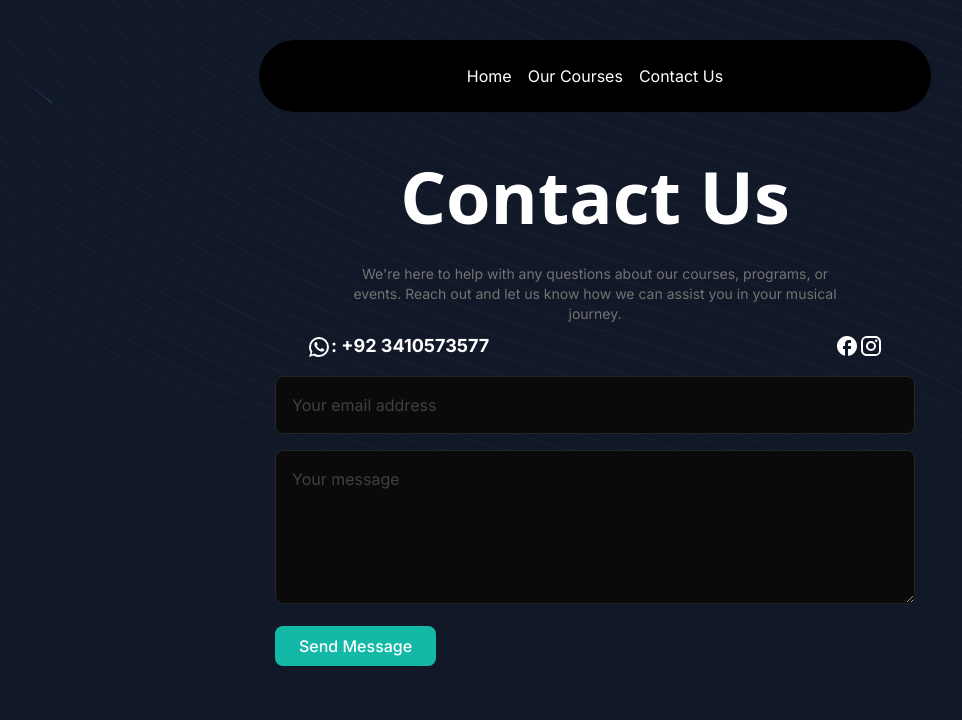
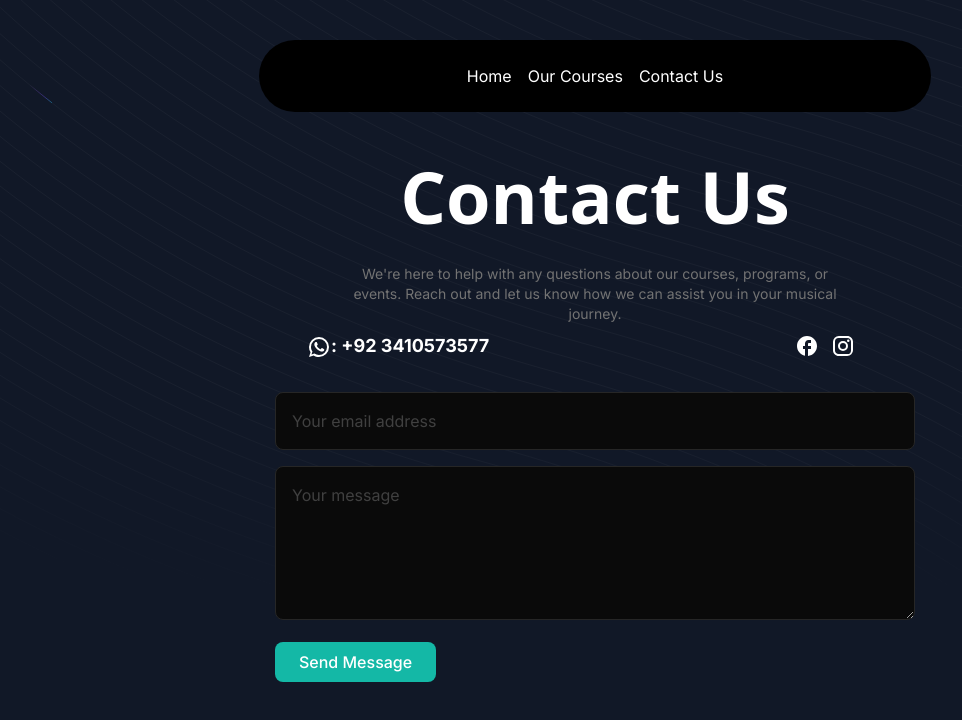
Before and after one commit to fidaakhon/myacademy, a Next.js app: page /contact in a window 1280 px wide. Shown: the top 720 px of the page, without its empty margins (45-1007 px from the left). Built offline with nearby package versions, Linux system fonts and the light colour scheme.

Commit message:
contact css part mdfd

```diff
--- a/src/app/contact/page.tsx
+++ b/src/app/contact/page.tsx
@@ -54,8 +54,8 @@ function MusicSchoolContactUs() {
           in your musical journey.
         </p>
         <div className="icons flex flex-col sm:flex-row sm:justify-between justify-center px-8">
-          <p className='text-white font-bold text-lg'><WhatsAppIcon className="text-5xl text-white" />: +92 3410573577 </p>
-          <div className="socialicons flex justify-between">
+          <p className='text-white font-bold text-lg mb-4'><WhatsAppIcon className="text-5xl text-white" />: +92 3410573577 </p>
+          <div className="socialicons flex justify-between px-7  gap-3">
             <a href="https://www.facebook.com" target="_blank" rel="noreferrer">
               <FacebookRoundedIcon className="text-5xl text-white" />
             </a>
```
